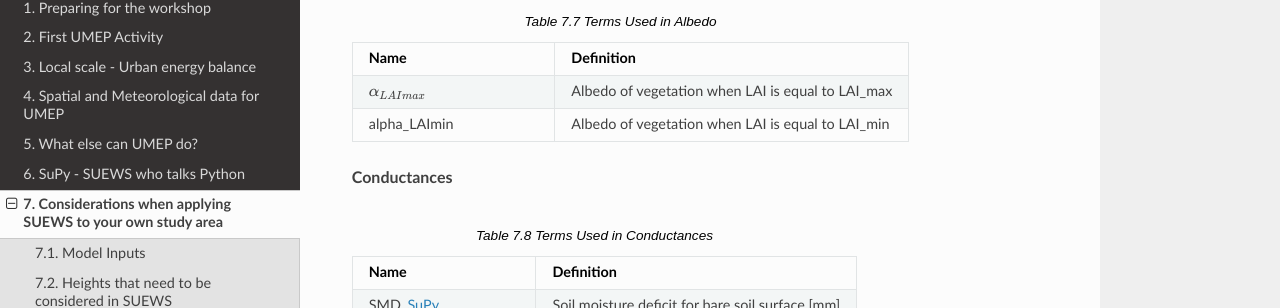
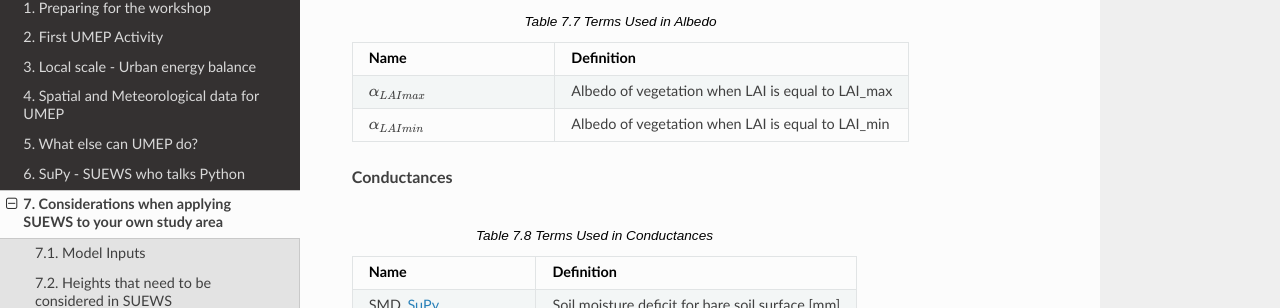
Before and after one commit to Urban-Meteorology-Reading/UMEP-Workshop, a Sphinx documentation site: the page built from source/Parameters/CalcBG.rst, in a window 1280 px wide and 900 px high, scrolled down 746 px. Shown: the part 144-452 px from the top of the window. Built offline with Sphinx 7.4.7 and the Read the Docs theme 2.0.0, drawn with Linux system fonts in a browser that asks for light colours; part of the change alters nothing that is shown.

```diff
--- a/source/Parameters/CalcBG.rst
+++ b/source/Parameters/CalcBG.rst
@@ -59,7 +59,7 @@ Background
      -  Definition
    * - :math:`\alpha_{LAImax}`
      - Albedo of vegetation when LAI is equal to LAI_max
-   * - \alpha_LAImin
+   * - :math:`\alpha_{LAImin}`
      - Albedo of vegetation when LAI is equal to LAI_min
 
 **Conductances**
```
